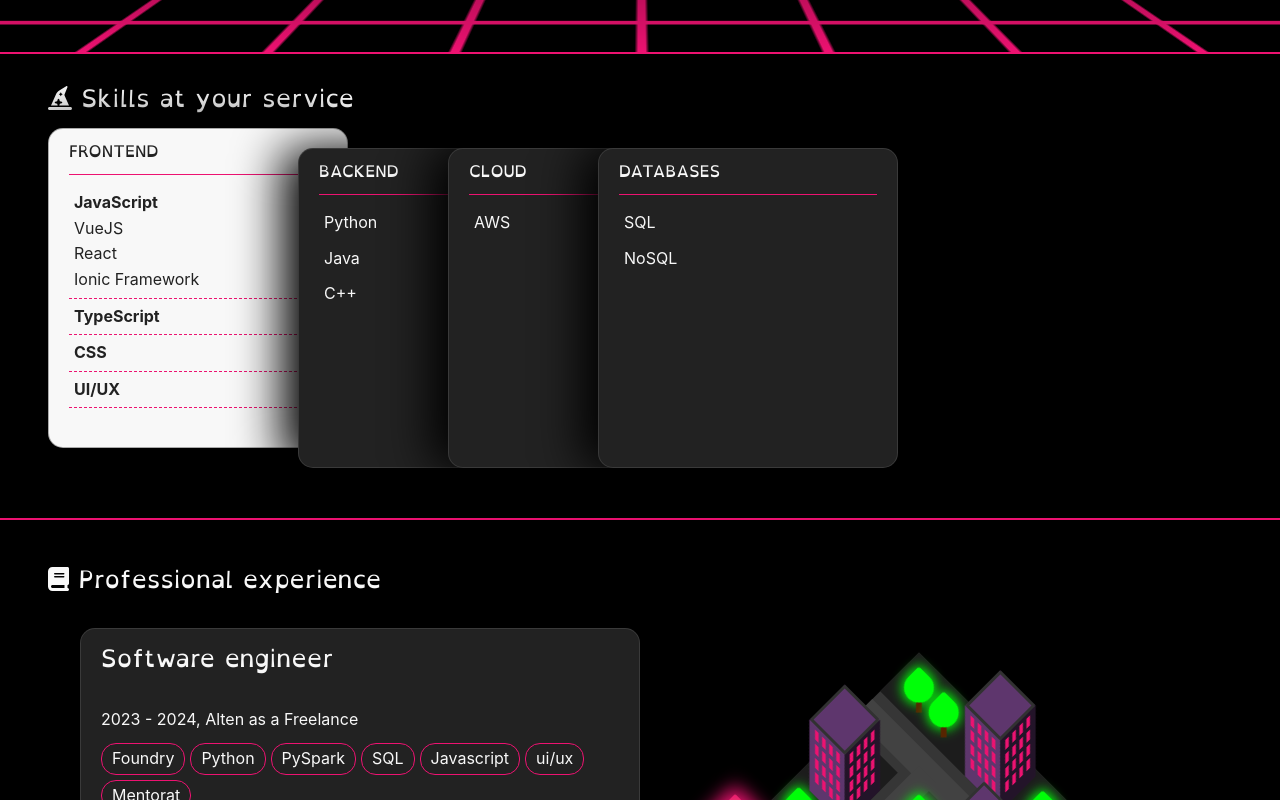
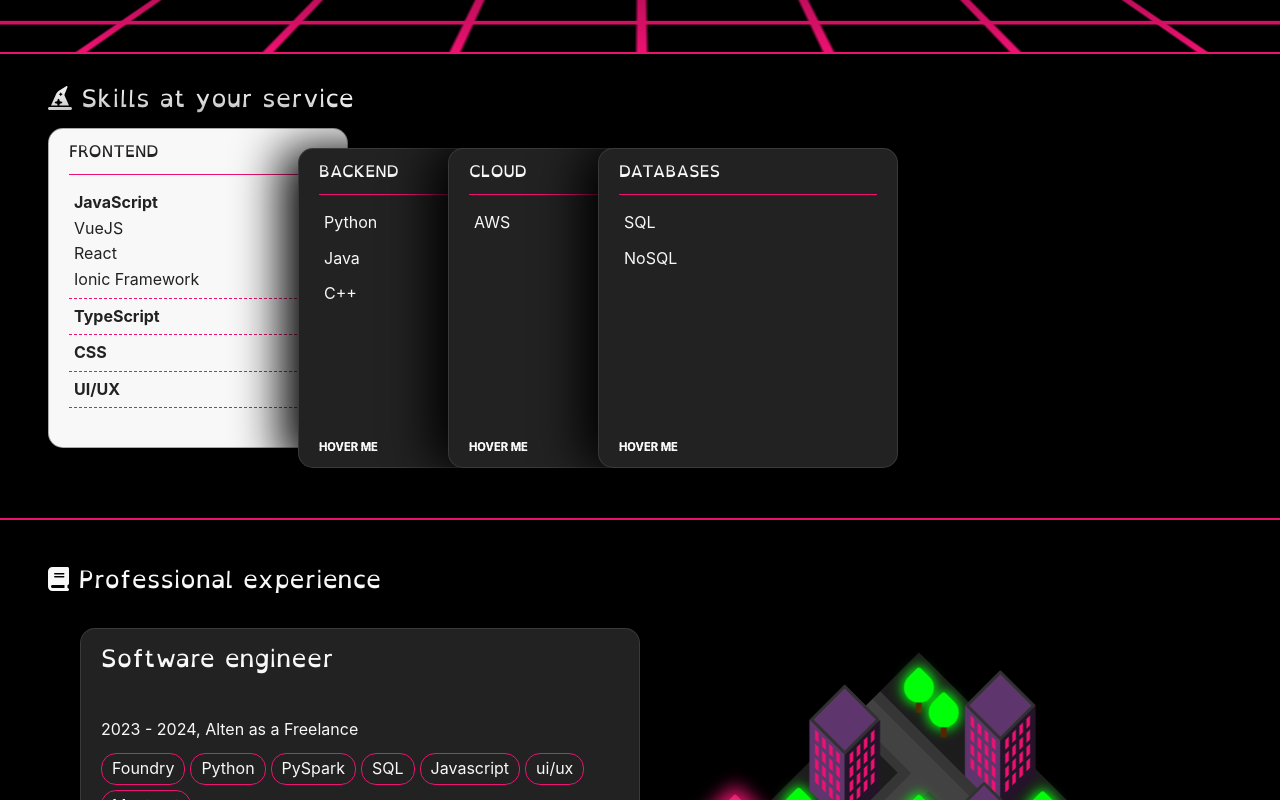
Before and after one commit to angele-henry-dev/LadyRaccoon, a Vue app: page / in a window 1280 px wide. Shown: the part 1100-1900 px from the top of the page. Built offline with nearby package versions, Linux system fonts and the light colour scheme.

Commit message:
Hover me effect on cards

```diff
--- a/src/assets/main.css
+++ b/src/assets/main.css
@@ -113,4 +113,6 @@ body::-webkit-scrollbar-thumb {
   border: 1px solid var(--color-border);
   border-radius: 15px;
   text-align: left;
+  display: flex;
+  flex-direction: column;
 }
--- a/src/components/CarouselCards.vue
+++ b/src/components/CarouselCards.vue
@@ -22,8 +22,8 @@ const active = ref(true)
       <div class="card-title">
         <h2>{{ item.type }}</h2>
       </div>
-      <div class="card-inner">
-        <ul>
+      <div class="card-inner grow">
+        <ul class="grow">
           <li v-for="(skill, index) in item.skills" :key="index" class="parent">
             {{ skill.title }}
             <ul class="children">
@@ -31,6 +31,13 @@ const active = ref(true)
             </ul>
           </li>
         </ul>
+        <div class="footer">
+          <div class="stack">
+            <span style="--index: 0">HOVER ME</span>
+            <span style="--index: 1">HOVER ME</span>
+            <span style="--index: 2">HOVER ME</span>
+          </div>
+        </div>
       </div>
     </div>
   </div>
@@ -66,6 +73,10 @@ const active = ref(true)
   padding-bottom: 10px;
   margin-bottom: 10px;
 }
+.card-inner {
+  display: flex;
+  flex-direction: column;
+}
 .card-inner ul {
   padding: 0;
   margin: 0;
@@ -78,6 +89,10 @@ const active = ref(true)
   height: 0;
   opacity: 0;
   transition: opacity 0.25s;
+}
+.card-inner .footer {
+  opacity: 1;
+  transition: opacity 0.3s ease-in;
 }
 
 /** ON HOVER */
@@ -107,4 +122,75 @@ const active = ref(true)
   border-bottom: 1px dashed var(--vt-c-pink);
   font-weight: bold;
 }
+
+.card.active .card-inner .footer,
+.card:hover .card-inner .footer {
+  opacity: 0;
+}
+
+.stack {
+  display: grid;
+  grid-template-columns: 1fr;
+}
+.stack span {
+  --stack-height: calc(100% / 3 - 1px);
+  --inverse-index: calc(calc(3 - 1) - var(--index));
+  --clip-top: calc(var(--stack-height) * var(--index));
+  --clip-bottom: calc(var(--stack-height) * var(--inverse-index));
+  font-weight: bold;
+  grid-row-start: 1;
+  grid-column-start: 1;
+  font-size: 0.7rem;
+  clip-path: inset(var(--clip-top) 0 var(--clip-bottom) 0);
+  animation:
+    stack 340ms cubic-bezier(0.46, 0.29, 0, 1.24) 1 backwards calc(var(--index) * 120ms),
+    glitch 2s ease infinite 2s alternate-reverse;
+}
+.stack span:nth-child(odd) {
+  --glitch-translate: 8px;
+}
+.stack span:nth-child(even) {
+  --glitch-translate: -8px;
+}
+@keyframes stack {
+  0% {
+    opacity: 0;
+    transform: translateX(-50%);
+    text-shadow:
+      -2px 3px 0 red,
+      2px -3px 0 blue;
+  }
+  60% {
+    opacity: 0.5;
+    transform: translateX(50%);
+  }
+  80% {
+    transform: none;
+    opacity: 1;
+    text-shadow:
+      2px -3px 0 red,
+      -2px 3px 0 blue;
+  }
+  100% {
+    text-shadow: none;
+  }
+}
+@keyframes glitch {
+  0% {
+    text-shadow:
+      -2px 3px 0 red,
+      2px -3px 0 blue;
+    transform: translate(var(--glitch-translate));
+  }
+  2% {
+    text-shadow:
+      2px -3px 0 red,
+      -2px 3px 0 blue;
+  }
+  4%,
+  100% {
+    text-shadow: none;
+    transform: none;
+  }
+}
 </style>
```
